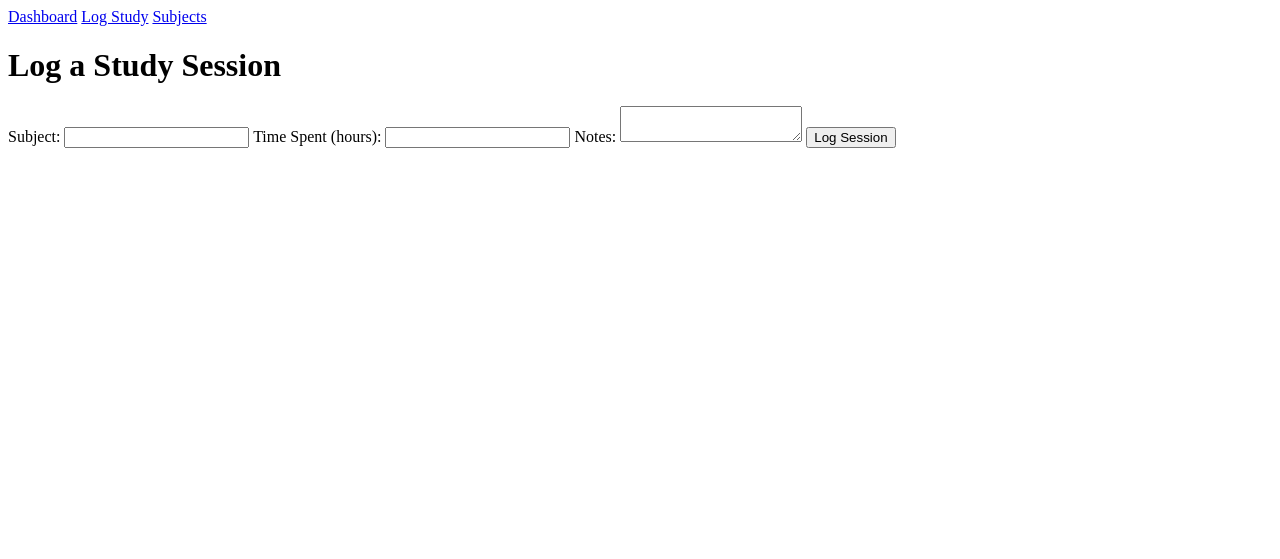
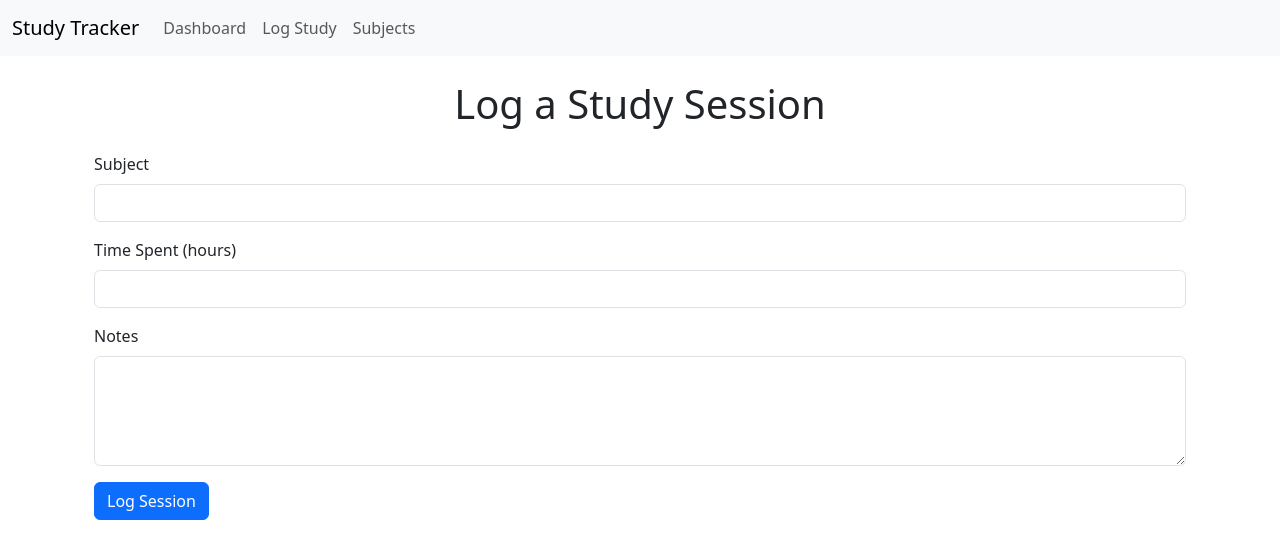
Before and after one commit to eigenlambda123/progress_tracker, a Django app: page /log/ in a window 1280 px wide. Shown: the top 559 px of the page. Run offline with Django 4.2, Linux system fonts and the light colour scheme.

Commit message:
Enhance UI with Bootstrap styling for navigation and forms; update dashboard, log study, and subjects templates for improved layout and user experience

```diff
--- a/templates/_base.html
+++ b/templates/_base.html
@@ -1,22 +1,45 @@
-<!-- templates/base.html -->
 <!DOCTYPE html>
 <html lang="en">
 <head>
     <meta charset="UTF-8">
     <meta name="viewport" content="width=device-width, initial-scale=1.0">
     <title>{% block title %}Study Tracker{% endblock %}</title>
+    <!-- Bootstrap CSS -->
+    <link href="https://cdn.jsdelivr.net/npm/bootstrap@5.3.0/dist/css/bootstrap.min.css" rel="stylesheet">
 </head>
 <body>
+    <!-- Navigation Bar -->
     <header>
-        <nav>
-            <a href="{% url 'dashboard' %}">Dashboard</a>
-            <a href="{% url 'log-study' %}">Log Study</a>
-            <a href="{% url 'subjects' %}">Subjects</a>
+        <nav class="navbar navbar-expand-lg navbar-light bg-light">
+            <div class="container-fluid">
+                <a class="navbar-brand" href="{% url 'dashboard' %}">Study Tracker</a>
+                <button class="navbar-toggler" type="button" data-bs-toggle="collapse" data-bs-target="#navbarNav" aria-controls="navbarNav" aria-expanded="false" aria-label="Toggle navigation">
+                    <span class="navbar-toggler-icon"></span>
+                </button>
+                <div class="collapse navbar-collapse" id="navbarNav">
+                    <ul class="navbar-nav">
+                        <li class="nav-item">
+                            <a class="nav-link" href="{% url 'dashboard' %}">Dashboard</a>
+                        </li>
+                        <li class="nav-item">
+                            <a class="nav-link" href="{% url 'log-study' %}">Log Study</a>
+                        </li>
+                        <li class="nav-item">
+                            <a class="nav-link" href="{% url 'subjects' %}">Subjects</a>
+                        </li>
+                    </ul>
+                </div>
+            </div>
         </nav>
     </header>
-    <main>
+
+    <!-- Main Content -->
+    <main class="container mt-4">
         {% block content %}
         {% endblock %}
     </main>
+
+    <!-- Bootstrap JS and dependencies -->
+    <script src="https://cdn.jsdelivr.net/npm/bootstrap@5.3.0/dist/js/bootstrap.bundle.min.js"></script>
 </body>
 </html>
--- a/templates/tracker/log_study.html
+++ b/templates/tracker/log_study.html
@@ -1,16 +1,25 @@
-<!-- templates/tracker/log_study.html -->
 {% extends '_base.html' %}
+
 {% block title %}Log Study Session{% endblock %}
+
 {% block content %}
-<h1>Log a Study Session</h1>
-<form method="POST">
-    {% csrf_token %}
-    <label for="subject">Subject:</label>
-    <input type="text" name="subject" id="subject" required>
-    <label for="time_spent">Time Spent (hours):</label>
-    <input type="number" name="time_spent" id="time_spent" required>
-    <label for="notes">Notes:</label>
-    <textarea name="notes" id="notes"></textarea>
-    <button type="submit">Log Session</button>
-</form>
+<div class="container">
+    <h1 class="my-4 text-center">Log a Study Session</h1>
+    <form method="POST" class="needs-validation" novalidate>
+        {% csrf_token %}
+        <div class="mb-3">
+            <label for="subject" class="form-label">Subject</label>
+            <input type="text" name="subject" id="subject" class="form-control" required>
+        </div>
+        <div class="mb-3">
+            <label for="time_spent" class="form-label">Time Spent (hours)</label>
+            <input type="number" name="time_spent" id="time_spent" class="form-control" required>
+        </div>
+        <div class="mb-3">
+            <label for="notes" class="form-label">Notes</label>
+            <textarea name="notes" id="notes" class="form-control" rows="4"></textarea>
+        </div>
+        <button type="submit" class="btn btn-primary">Log Session</button>
+    </form>
+</div>
 {% endblock %}
```
Also changed, not shown: templates/tracker/dashboard.html (+17 -7 lines), templates/tracker/subjects.html (+10 -7 lines).
